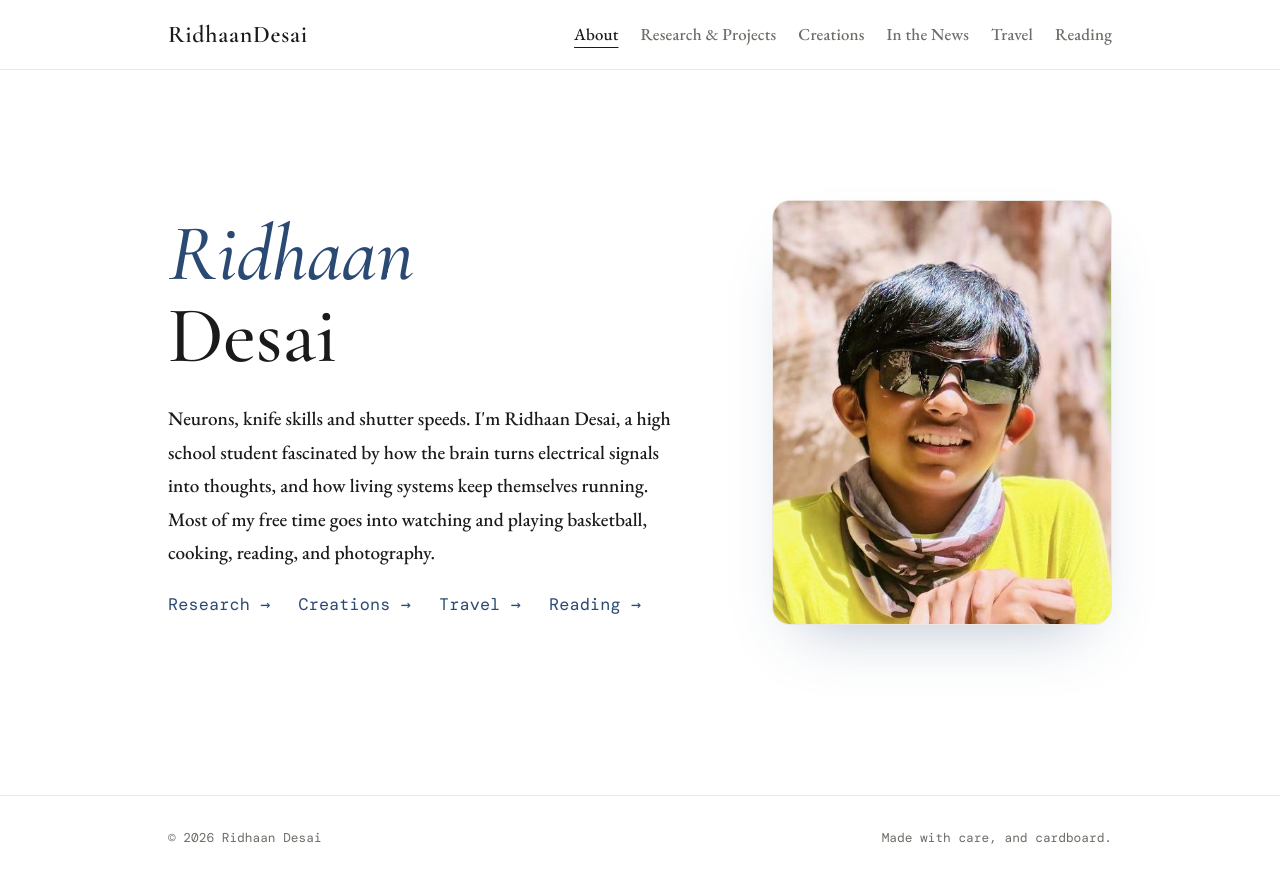
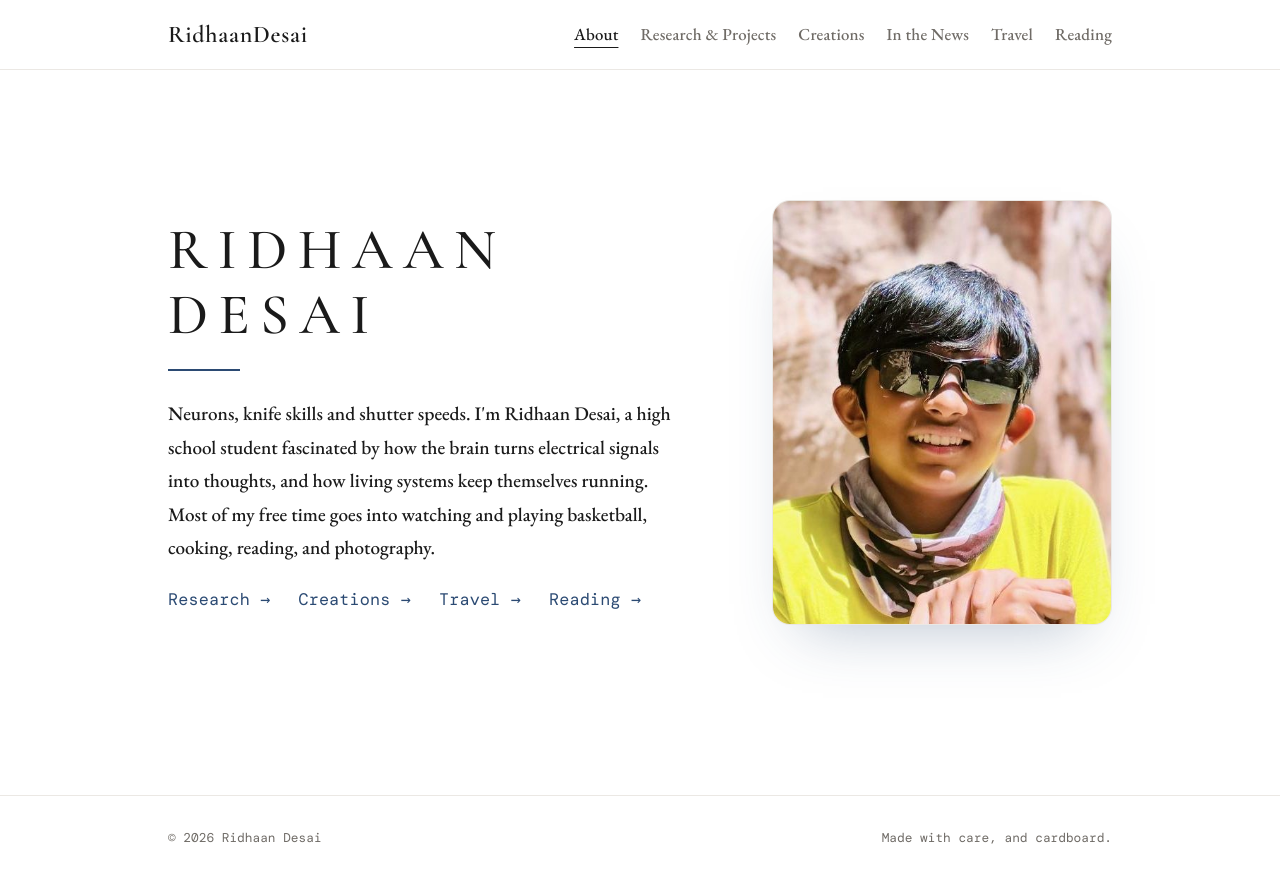
Before and after one commit to ridhaandesai/ridhaandesai.github.io, a plain HTML site: page index.html in a window 1280 px wide. Drawn offline with nearby package versions, Linux system fonts and the light colour scheme.

Commit message:
About page: small caps name heading
Co-Authored-By: Claude Opus 5.5 <noreply@anthropic.com>
Claude-Session: https://claude.ai/code/session_01E7kcAAc2ru8VCswEU4UVvY

```diff
--- a/index.html
+++ b/index.html
@@ -226,6 +226,8 @@ section[data-view="german-boy"], section[data-view="make-your-bed"], section[dat
 @media (max-width: 780px) { .featured { grid-template-columns: 1fr; } .gallery.captioned { grid-template-columns: repeat(2, minmax(0, 1fr)); } .gallery.captioned.collapsed button:nth-child(n+6) { display: grid; } .gallery.captioned.collapsed button:nth-child(n+7) { display: none; } }
 .hero-links { display: flex; flex-wrap: wrap; gap: 12px 28px; font: 400 0.85rem/1 var(--mono); }
 .hero-links a { color: var(--accent); text-underline-offset: 5px; }
+h1.name-caps { font-size: clamp(2.4rem, 5.5vw, 3.6rem); line-height: 1.12; letter-spacing: 0.18em; text-transform: uppercase; font-weight: 500; }
+h1.name-caps::after { content: ""; display: block; width: 72px; height: 2px; margin-top: 22px; background: var(--accent); }
 .credit { font: 400 0.75rem/1.4 var(--mono); color: var(--muted); padding-top: 6px; }
 .press-links { display: flex; gap: 22px; flex-wrap: wrap; padding-top: 4px; }
 .press-links a { font: 600 1rem/1 var(--body); color: var(--accent); text-decoration: underline; text-underline-offset: 5px; text-decoration-thickness: 1px; }
@@ -301,7 +303,7 @@ footer .wrap { display: flex; justify-content: space-between; gap: 12px; flex-wr
   <section data-view="home">
     <div class="hero">
       <div class="hero-text">
-        <h1><span class="first">Ridhaan</span><br>Desai</h1>
+        <h1 class="name-caps">Ridhaan<br>Desai</h1>
         <p>Neurons, knife skills and shutter speeds. I'm Ridhaan Desai, a high school student fascinated by how the brain turns electrical signals into thoughts, and how living systems keep themselves running. Most of my free time goes into watching and playing basketball, cooking, reading, and photography.</p>
         <nav class="hero-links" aria-label="Sections"><a href="#research">Research →</a><a href="#creations">Creations →</a><a href="#travel">Travel →</a><a href="#reading">Reading →</a></nav>
       </div>
```
